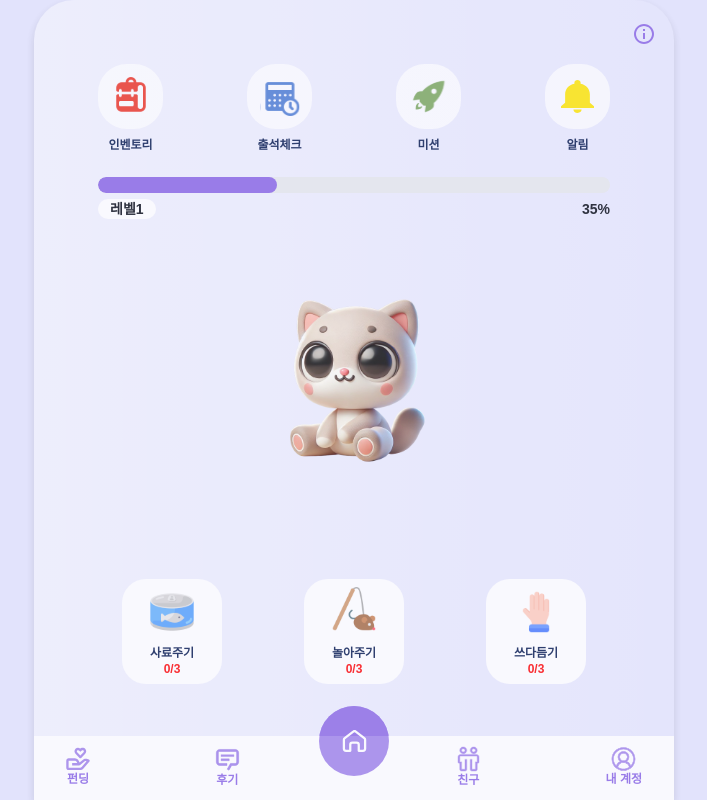
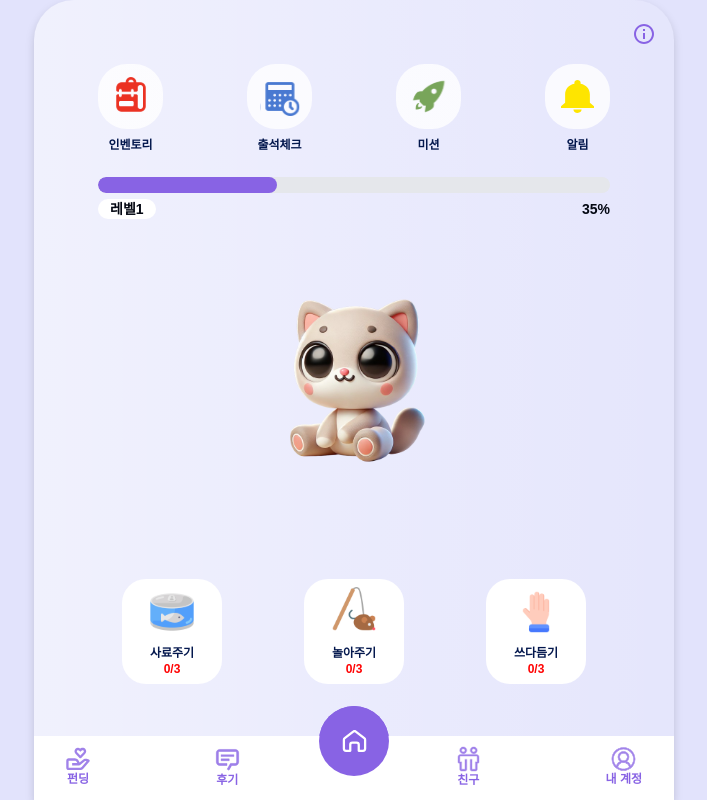
Before and after one commit to 2025-Advanced-Capstone-Chaeum/FE, a Next.js app: page / in a window 1280 px wide. Shown: the whole page, without its empty margins (286-993 px from the left). Built offline with nearby package versions, Linux system fonts and the light colour scheme; a web font is replaced by a local one.

Commit message:
refactor: 전체 투명도 제거

```diff
--- a/src/app/globals.css
+++ b/src/app/globals.css
@@ -45,7 +45,6 @@
       var(--color-white-50),
       var(--color-white-0)
     );
-    opacity: 0.8;
     font-family: "Pretendard", sans-serif;
   }
 }
--- a/src/components/ui/NavigationBar.tsx
+++ b/src/components/ui/NavigationBar.tsx
@@ -20,7 +20,7 @@ const NavigationBar = () => {
   return (
     <div className="w-full h-[4rem] fixed bottom-0 bg-white">
       <div
-        className="absolute top-[5px] left-1/2 transform -translate-x-1/2 -translate-y-1/2 w-[70px] h-[70px] rounded-full flex items-center justify-center cursor-pointer bg-primary opacity-80"
+        className="absolute top-[5px] left-1/2 transform -translate-x-1/2 -translate-y-1/2 w-[70px] h-[70px] rounded-full flex items-center justify-center cursor-pointer bg-primary"
         onClick={() => handleMenuClick(0)}
       >
         <Image src="/assets/icons/home.svg" alt="Home" width={25} height={26} />
```
